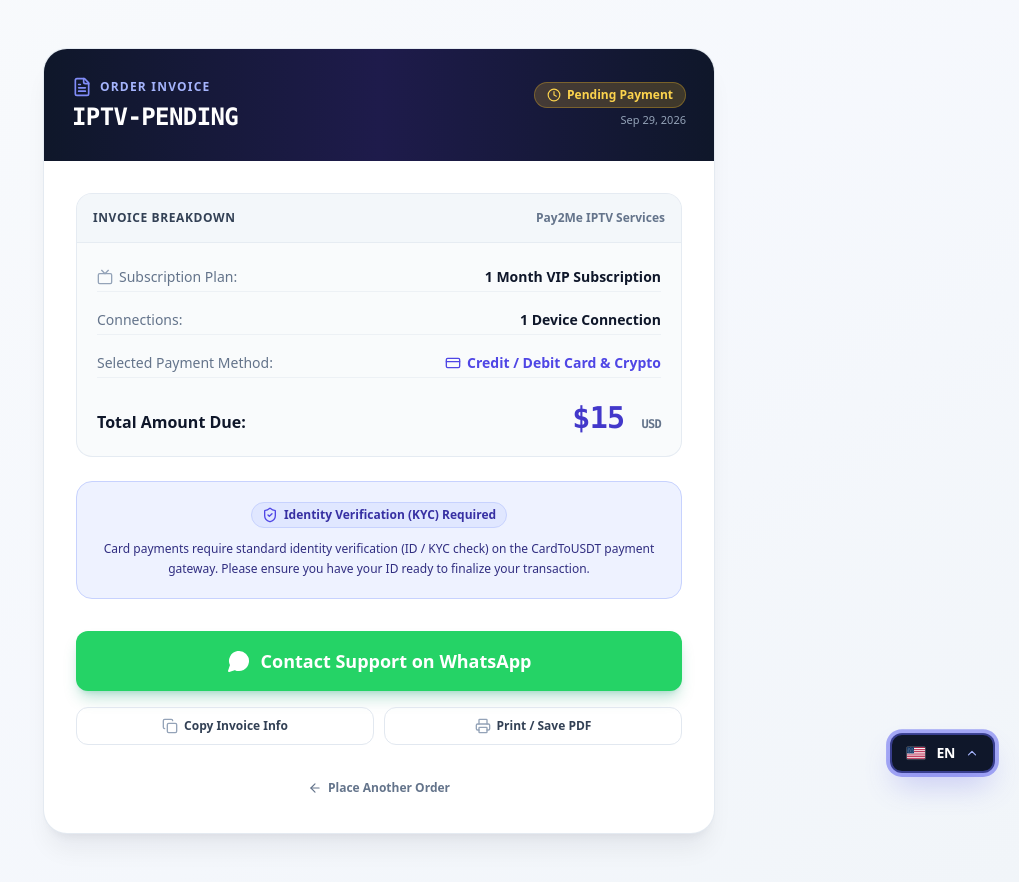
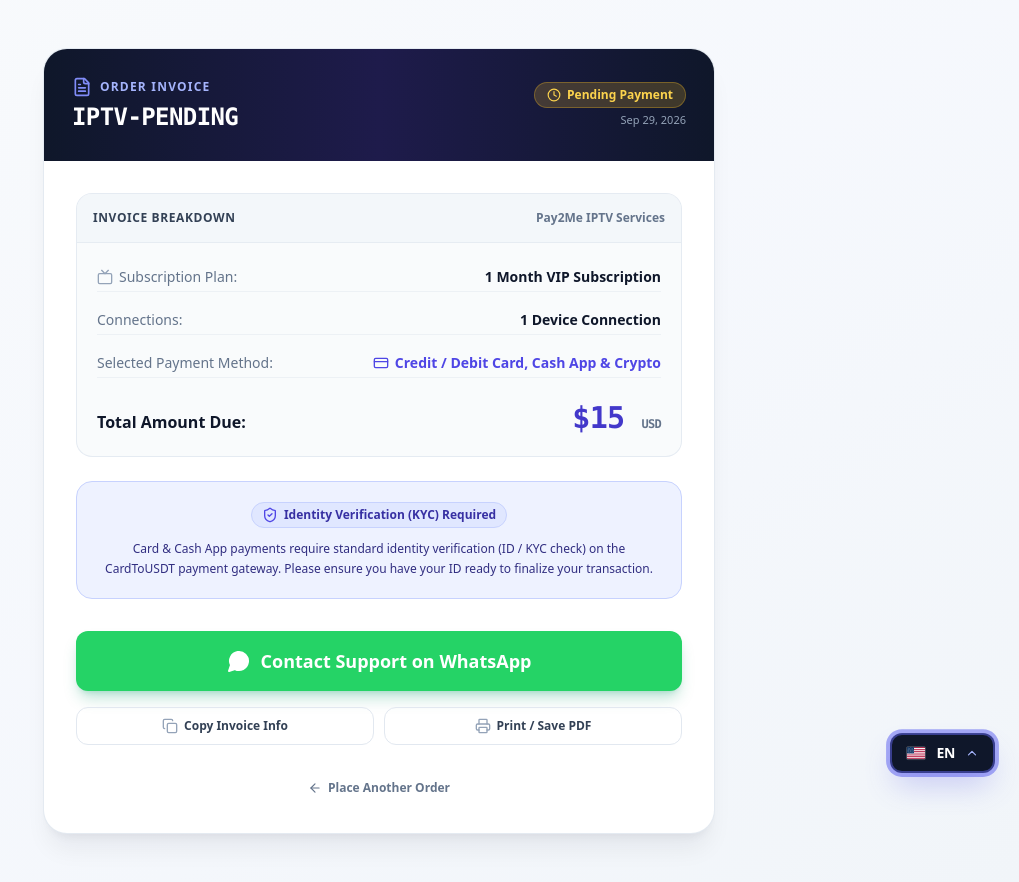
Before and after one commit to AIDATFARES/-pay2me.online, a Next.js app: page /confirmation in a window 1280 px wide. Shown: the whole page, without its empty margins (261-1280 px from the left). Built offline with nearby package versions, Linux system fonts and the light colour scheme.

Commit message:
Include Cash App in Card, Cash App & Crypto automated payment option

```diff
--- a/src/app/confirmation/page.tsx
+++ b/src/app/confirmation/page.tsx
@@ -48,7 +48,7 @@ const METHOD_LABELS: Record<string, { name: string; color: string; badge: string
     badge: 'Cashtag Verification',
   },
   card: {
-    name: 'Credit / Debit Card & Crypto',
+    name: 'Credit / Debit Card, Cash App & Crypto',
     color: 'text-indigo-600',
     badge: 'CardToUSDT Automated Checkout',
   },
@@ -308,7 +308,7 @@ function InvoiceContent() {
                 <span>Identity Verification (KYC) Required</span>
               </div>
               <p className="text-xs text-indigo-900 leading-relaxed font-medium">
-                Card payments require standard identity verification (ID / KYC check) on the CardToUSDT payment gateway. Please ensure you have your ID ready to finalize your transaction.
+                Card & Cash App payments require standard identity verification (ID / KYC check) on the CardToUSDT payment gateway. Please ensure you have your ID ready to finalize your transaction.
               </p>
               {checkoutUrl && (
                 <a
--- a/src/components/OrderForm.tsx
+++ b/src/components/OrderForm.tsx
@@ -111,7 +111,7 @@ export const OrderForm: React.FC = () => {
     if (selectedPlan !== 'free_trial') {
       if (!methodAgreed) {
         if (selectedMethod === 'card') {
-          setMethodError('Card payments require identity verification. You must click this checkbox confirming that you agree to complete identity verification.');
+          setMethodError('Card and Cash App payments require identity verification. You must click this checkbox confirming that you agree to complete identity verification.');
         } else {
           setMethodError('You must click this checkbox confirming that you have read and agreed to this payment step.');
         }
--- a/src/components/OrderSummary.tsx
+++ b/src/components/OrderSummary.tsx
@@ -70,7 +70,7 @@ export const OrderSummary: React.FC<OrderSummaryProps> = ({
               <span>Payment Method</span>
               <span className="font-semibold text-slate-800 capitalize">
                 {selectedPaymentMethod === 'card'
-                  ? 'Card & Crypto'
+                  ? 'Card, Cash App & Crypto'
                   : selectedPaymentMethod === 'bank_transfer'
                   ? 'Bank Transfer'
                   : 'PayPal'}
--- a/src/components/PaymentMethodSelector.tsx
+++ b/src/components/PaymentMethodSelector.tsx
@@ -37,8 +37,8 @@ export const PaymentMethodSelector: React.FC<PaymentMethodSelectorProps> = ({
   const paymentOptions: PaymentOption[] = [
     {
       id: 'card',
-      title: 'Credit / Debit Card & Crypto',
-      subtitle: 'Visa, Mastercard, USDT (ID Verification Required)',
+      title: 'Credit / Debit Card, Cash App & Crypto',
+      subtitle: 'Visa, Mastercard, Cash App, USDT (ID Verification Required)',
       badge: 'ID Verification Required',
       badgeColor: 'bg-indigo-100 text-indigo-800 border-indigo-200',
       icon: <CreditCard className="w-5 h-5 text-indigo-600" />,
@@ -186,9 +186,9 @@ export const PaymentMethodSelector: React.FC<PaymentMethodSelectorProps> = ({
               <p>
                 <strong className="font-bold text-slate-900 block mb-0.5 flex items-center gap-1.5">
                   <ShieldCheck className="w-3.5 h-3.5 text-indigo-600" />
-                  Identity Verification (KYC) Required for Card Payments <span className="text-rose-500">*</span>
+                  Identity Verification (KYC) Required for Card & Cash App Payments <span className="text-rose-500">*</span>
                 </strong>
-                <strong>Please Note:</strong> Card payments require <strong>identity verification (ID / KYC verification)</strong> on the payment gateway. I confirm that I have read this and agree that I will be redirected to the secure CardToUSDT payment page in a new tab, and <strong>I agree to complete the required identity verification</strong> to complete my card payment.
+                <strong>Please Note:</strong> Card and Cash App payments require <strong>identity verification (ID / KYC verification)</strong> on the payment gateway. I confirm that I have read this and agree that I will be redirected to the secure CardToUSDT payment page in a new tab, and <strong>I agree to complete the required identity verification</strong> to complete my card / Cash App payment.
               </p>
             ) : (
               <p>
```
